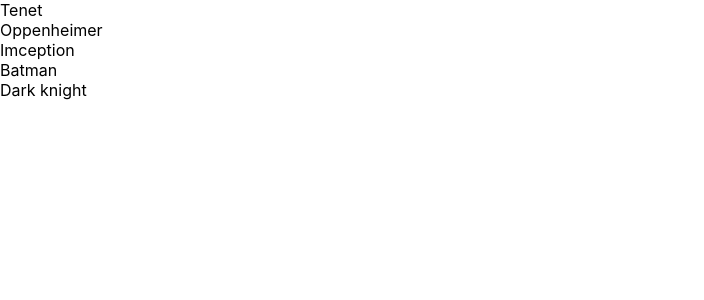
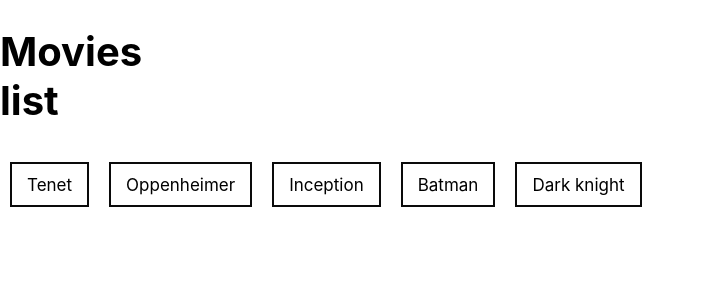
Before and after one commit to airan04/book-my-show, a React (Create React App) app in the folder frontend/: page / in a window 1280 px wide. Shown: the top 300 px of the page, without its empty margins (0-704 px from the left). Built offline with nearby package versions, Linux system fonts and the light colour scheme.

Commit message:
added css to home

```diff
--- a/frontend/src/Components/RadioComponent.js
+++ b/frontend/src/Components/RadioComponent.js
@@ -1,9 +1,9 @@
 import React from 'react'
-
+import '../Css/RadioComponent.css'
 const RadioComponent = ({text,index}) => {
   return (
-    <div>
-        <span>{text}</span>
+    <div className='form-check-label'>
+        <span className='text'>{text}</span>
     </div>
   )
 }
--- a/frontend/src/Components/SelectMovie.js
+++ b/frontend/src/Components/SelectMovie.js
@@ -1,15 +1,21 @@
 import React from 'react'
 import { moviesList } from '../data'
 import RadioComponent from './RadioComponent'
+import '../Css/SelectMovie.css'
 
 const SelectMovie = () => {
   return (
-    <div>
+    <>
+    <div className='SM_heading'>
+       <h1>Movies list</h1>
+    </div>
+    <div className='SM_container'>
         {moviesList.map((el,index)=>{
 
            return ( <RadioComponent text={el} key={index} />)
         })}
     </div>
+    </>
   )
 }
 
--- /dev/null
+++ b/frontend/src/Css/Home.css
@@ -0,0 +1,5 @@
+.select_movie_component{
+    flex-grow: 1;
+
+
+}
--- /dev/null
+++ b/frontend/src/Css/RadioComponent.css
@@ -0,0 +1,11 @@
+.form-check-label{
+    padding: 10px 15px;
+    font-size: 18px;
+    border: 2px solid rgb(10,10,10);
+    margin: 10px;
+}
+
+.text{
+    font-size: 17px;
+    text-align: center;
+}
--- /dev/null
+++ b/frontend/src/Css/SelectMovie.css
@@ -0,0 +1,14 @@
+.SM_heading{
+    width: 100px;
+    font-size: 20px;
+    color: black;
+}
+
+.SM_container{
+    width: 100%;
+    display: flex;
+    justify-content: flex-start;
+    flex-wrap: wrap;
+    margin-bottom: 20px;
+    color: black;
+}
--- a/frontend/src/Pages/Home.js
+++ b/frontend/src/Pages/Home.js
@@ -1,10 +1,12 @@
 import React from 'react'
 import SelectMovie from '../Components/SelectMovie'
-
+import '../Css/Home.css'
 const Home = () => {
   return (
     <div>
-        <SelectMovie />
+      <div className='select_movie_component'>
+      <SelectMovie />
+      </div>
     </div>
   )
 }
--- a/frontend/src/data.js
+++ b/frontend/src/data.js
@@ -1,4 +1,4 @@
-let moviesList=['Tenet','Oppenheimer','Imception','Batman','Dark knight'];
+let moviesList=['Tenet','Oppenheimer','Inception','Batman','Dark knight'];
 let timings=['10:00 AM','01:00 PM','02:00 PM'];
 
 
```
